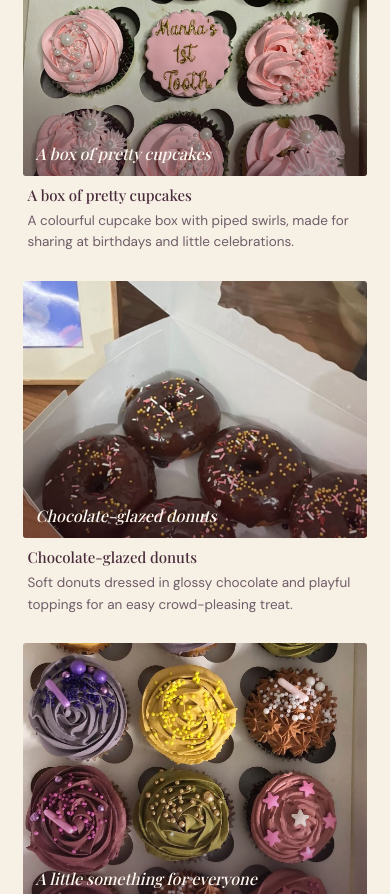
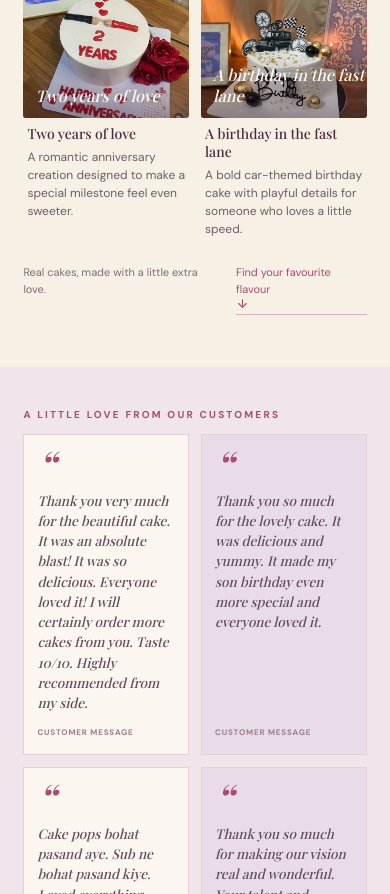
Before and after one commit to eshakashif30-alt/sugar-bliss-bakery, a React (Vite) app: page / in a window 390 px wide. Shown: the part 2040-2934 px from the top of the page. Built offline with nearby package versions, Linux system fonts and the light colour scheme; a web font is replaced by a local one.

Commit message:
Improve mobile gallery and reviews layout

```diff
--- a/src/index.css
+++ b/src/index.css
@@ -1792,3 +1792,75 @@ svg {
     object-fit: cover !important;
   }
 }
+/* ===== MOBILE ONLY — TWO PHOTOS & TWO REVIEWS ===== */
+@media (max-width: 640px) {
+
+  /* Cake gallery: two smaller photos side by side */
+  .gallery-grid {
+    grid-template-columns: repeat(2, minmax(0, 1fr)) !important;
+    grid-template-rows: none !important;
+    grid-auto-rows: auto !important;
+    gap: 16px 12px !important;
+  }
+
+  /* Remove the oversized first photo */
+  .gallery-item,
+  .gallery-item:first-child {
+    grid-column: auto !important;
+    grid-row: auto !important;
+    min-width: 0;
+    gap: 7px;
+  }
+
+  /* Keep every cake photo the same, smaller proportion */
+  .gallery-item .gallery-card,
+  .gallery-item:first-child .gallery-card,
+  .gallery-item:not(:first-child) .gallery-card {
+    display: block;
+    width: 100% !important;
+    height: auto !important;
+    aspect-ratio: 4 / 3 !important;
+  }
+
+  .gallery-item .gallery-card img {
+    width: 100%;
+    height: 100%;
+    object-fit: cover;
+  }
+
+  .gallery-description h3 {
+    font-size: 14px;
+    line-height: 1.3;
+  }
+
+  .gallery-description p {
+    font-size: 12px;
+    line-height: 1.5;
+  }
+
+  /* Reviews: two comments side by side */
+  .reviews-grid {
+    grid-template-columns: repeat(2, minmax(0, 1fr)) !important;
+    gap: 12px !important;
+  }
+
+  .review-card {
+    min-width: 0;
+    padding: 16px 13px !important;
+  }
+
+  .review-mark {
+    font-size: 42px !important;
+  }
+
+  .review-card p {
+    font-size: 13.5px !important;
+    line-height: 1.5 !important;
+    margin: 9px 0 14px !important;
+  }
+
+  .review-card footer {
+    font-size: 8px;
+    letter-spacing: 0.1em;
+  }
+}
```
